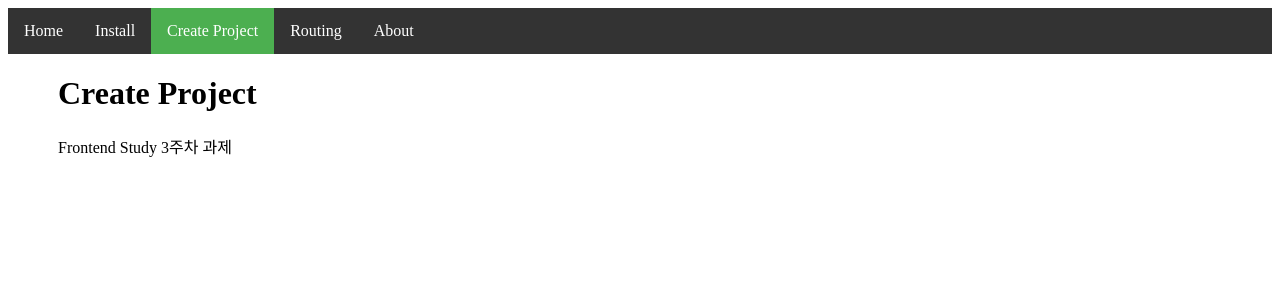
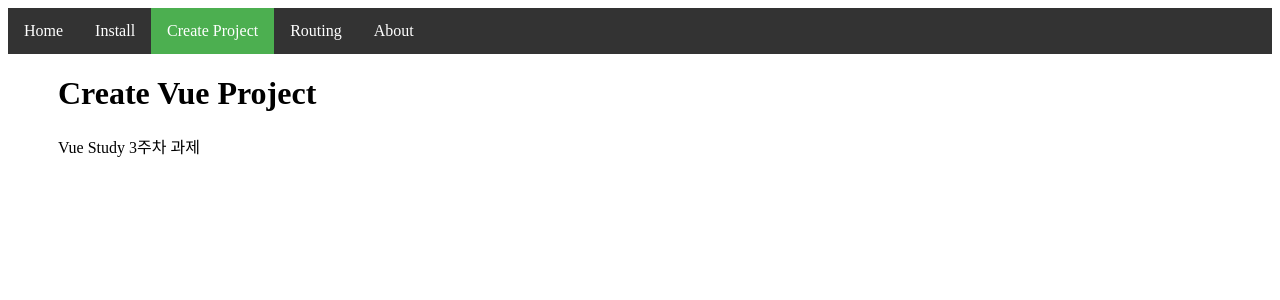
Before and after one commit to Envy-Kim/Vue-Tutorial-Project, a Vue app: page /create in a window 1280 px wide. Shown: the top 300 px of the page. Built offline with nearby package versions, Linux system fonts and the light colour scheme.

Commit message:
Add 각 페이지 내용 추가 및 수정

```diff
--- a/src/components/sideNav.vue
+++ b/src/components/sideNav.vue
@@ -7,10 +7,10 @@
       <nav class="main-nav" role="navigation">
         <ul class="unstyled list-hover-slide">
           <li><v-link href="/">Home</v-link></li>
-          <li><v-link href="/about">About</v-link></li>
           <li><v-link href="/install">Install</v-link></li>
           <li><v-link href="/create">Create Project</v-link></li>
           <li><v-link href="/routing">Routing</v-link></li>
+          <li><v-link href="/about">About</v-link></li>
         </ul>
       </nav>
       <!--
--- a/src/pages/about.vue
+++ b/src/pages/about.vue
@@ -3,7 +3,12 @@
     <side-layout>
       <div class="content">
         <h1>About</h1>
-        <span>Frontend Study 3주차 과제</span>
+
+        <span>Vue Study 3주차 과제</span>
+        <p>
+          라우터 기능을 이용한 메뉴 구성<br/>
+          3주차 배운 내용을 정리해볼까 했는데 CSS가 너무 어렵다...
+        </p>
       </div>
     </side-layout>
   </div>
--- a/src/pages/create.vue
+++ b/src/pages/create.vue
@@ -2,8 +2,8 @@
   <div>
     <default-layout>
       <div class="content">
-        <h1>Create Project</h1>
-        <span>Frontend Study 3주차 과제</span>
+        <h1>Create Vue Project</h1>
+        <span>Vue Study 3주차 과제</span>
       </div>
     </default-layout>
   </div>
--- a/src/pages/install.vue
+++ b/src/pages/install.vue
@@ -3,7 +3,15 @@
     <default-layout>
       <div class="content">
         <h1>Install Vuejs</h1>
-        <span>Frontend Study 3주차 과제</span>
+
+        <span>설치 중 오류 발생시</span>
+        <ol>
+          <li>관리자 권한으로 power shell 실행</li>
+          <li>Get-ExecutionPolicy 명령어를 입력하면 권한 상태가 보여짐</li>
+          <li>RemoteSigned의 권한이 아니라면 Set-ExecutionPolicy RemoteSigned 입력</li>
+          <li>변경하시겠습니까? Y</li>
+          <li>2번 내용 다시 입력하여 RemoteSigned으로 변경된 것을 확인 후 다시 설치 진행</li>
+        </ol>
       </div>
     </default-layout>
   </div>
@@ -14,7 +22,7 @@ import DefaultLayout from "@/layouts/defaultLayout"
 
 export default {
   name: "Install",
-  components: { DefaultLayout },
+  components: {DefaultLayout},
 }
 </script>
 
--- a/src/pages/routing.vue
+++ b/src/pages/routing.vue
@@ -3,7 +3,7 @@
     <side-layout>
       <div class="content">
         <h1>Routing</h1>
-        <span>Frontend Study 3주차 과제</span>
+        <span>Vue Study 3주차 과제</span>
       </div>
     </side-layout>
   </div>
```
